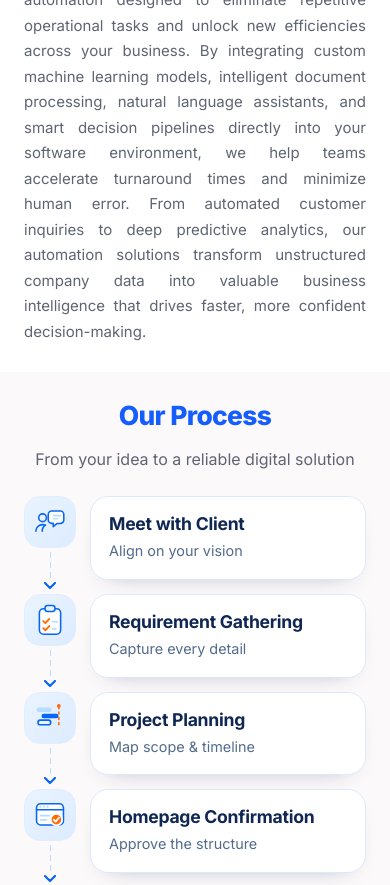
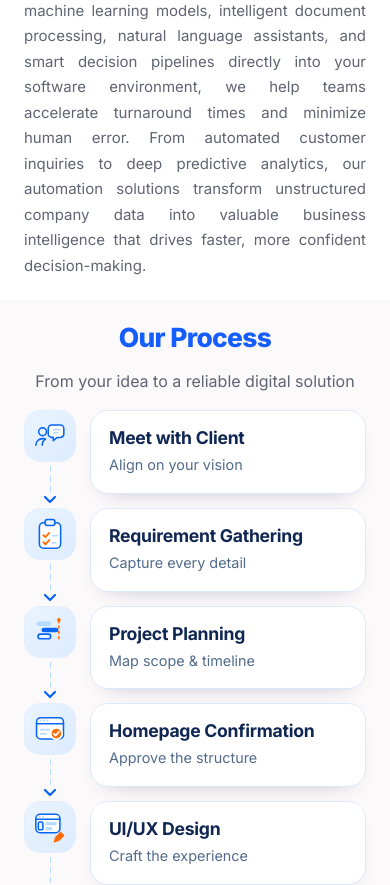
Before and after one commit to Lethinkj/marvel-softwares, a React (Vite) app: page / in a window 390 px wide. Shown: the part 7240-8125 px from the top of the page. Built offline with nearby package versions, Linux system fonts and the light colour scheme.

Commit message:
style: adjust spacing in ContactSection, OurClients, and OurProcess components; update CSS variables for improved layout consistency

```diff
--- a/src/components/ContactSection.tsx
+++ b/src/components/ContactSection.tsx
@@ -85,7 +85,7 @@ export const ContactSection: React.FC = () => {
 
   return (
     <div className="container">
-      <AnimatedSection style={{ maxWidth: 720 }} className="text-center mx-auto mb-6">
+      <AnimatedSection style={{ maxWidth: 720 }} className="text-center mx-auto mb-4">
         <h2 id="contact-heading" className="text-section-title">
           Contact Us
         </h2>
--- a/src/components/Footer.tsx
+++ b/src/components/Footer.tsx
@@ -139,17 +139,10 @@ export function Footer() {
 
         {/* ── Bottom bar ── */}
         <div
-          className="mt-14 flex flex-col sm:flex-row items-center justify-between gap-3 text-[13px]"
+          className="mt-14 flex flex-col sm:flex-row items-center justify-center gap-3 text-[13px]"
           style={{ borderTop: '1px solid rgba(255,255,255,.12)', paddingTop: '24px', paddingBottom: '28px', color: 'rgba(255,255,255,.45)' }}
         >
           <p>© {CURRENT_YEAR} MARVEL SOFTWARES. All rights reserved.</p>
-          <Link
-            to="/#contact"
-            className="hover:text-white transition-colors"
-            style={{ color: 'rgba(255,255,255,.45)' }}
-          >
-            Privacy Policy
-          </Link>
         </div>
 
       </div>
--- a/src/components/FooterV1.tsx
+++ b/src/components/FooterV1.tsx
@@ -180,18 +180,6 @@ export function FooterV1() {
           <p className="footer-copyright">
             © {CURRENT_YEAR} MARVEL SOFTWARES. All rights reserved.
           </p>
-          <ul className="footer-legal">
-            <li>
-              <a href="#contact" onClick={(e) => scrollToSection(e, '#contact')}>
-                Privacy Policy
-              </a>
-            </li>
-            <li>
-              <a href="#contact" onClick={(e) => scrollToSection(e, '#contact')}>
-                Terms of Service
-              </a>
-            </li>
-          </ul>
         </div>
       </div>
     </footer>
--- a/src/components/OurClients.tsx
+++ b/src/components/OurClients.tsx
@@ -39,7 +39,7 @@ export const OurClients: React.FC = () => {
     <div className="w-full">
       {/* Section Header */}
       <div className="container">
-        <AnimatedSection className="text-center max-w-3xl mx-auto mb-6 sm:mb-8">
+        <AnimatedSection className="text-center max-w-3xl mx-auto mb-4 sm:mb-6">
           <h2 id="clients-heading" className="text-section-title text-center">
             Our Clients
           </h2>
--- a/src/components/OurProcess.tsx
+++ b/src/components/OurProcess.tsx
@@ -406,7 +406,7 @@ export const OurProcess: React.FC = () => {
 
   return (
     <div ref={ref}>
-      <div className="text-center max-w-3xl mx-auto mb-6 sm:mb-8">
+      <div className="text-center max-w-3xl mx-auto mb-4 sm:mb-6">
         <h2 id="process-title" className="text-section-title text-center">
           Our Process
         </h2>
@@ -421,7 +421,7 @@ export const OurProcess: React.FC = () => {
 
       <ol
         className={`lg:hidden op-list ${active ? 'is-inview' : ''}`}
-        style={{ marginTop: 20, listStyle: 'none', padding: 0 }}
+        style={{ marginTop: 14, listStyle: 'none', padding: 0 }}
       >
         {PROCESS_STEPS.map((step, i) => (
           <li key={step.title.join()} className="op-list-item" style={{ animationDelay: `${0.12 + i * 0.09}s` }}>
--- a/src/index.css
+++ b/src/index.css
@@ -59,10 +59,10 @@
   /* --- Layout --- */
   --container-width: 1720px;
   --page-gutter: clamp(16px, 4vw, 32px);
-  --section-space-desktop: 52px;
-  --section-space-tablet: 44px;
-  --section-space-mobile: 28px;
-  --section-space: clamp(28px, 3.2vw, 52px);
+  --section-space-desktop: 40px;
+  --section-space-tablet: 34px;
+  --section-space-mobile: 22px;
+  --section-space: clamp(22px, 2.4vw, 40px);
   --content-gap: clamp(20px, 3vw, 40px);
   --card-padding: clamp(20px, 2.5vw, 32px);
   --card-gap: clamp(16px, 2.4vw, 28px);
@@ -877,13 +877,13 @@ body.nav-menu-open #root {
    ============================================ */
 .svc-showcase {
   display: grid;
-  gap: clamp(20px, 3vw, 40px);
-  margin-top: clamp(24px, 3vw, 36px);
+  gap: clamp(14px, 2vw, 28px);
+  margin-top: clamp(18px, 2.5vw, 28px);
 }
 
 .svc-showcase-row {
   display: grid;
-  gap: clamp(16px, 2vw, 28px);
+  gap: clamp(12px, 1.6vw, 22px);
   align-items: center;
 }
 
```
